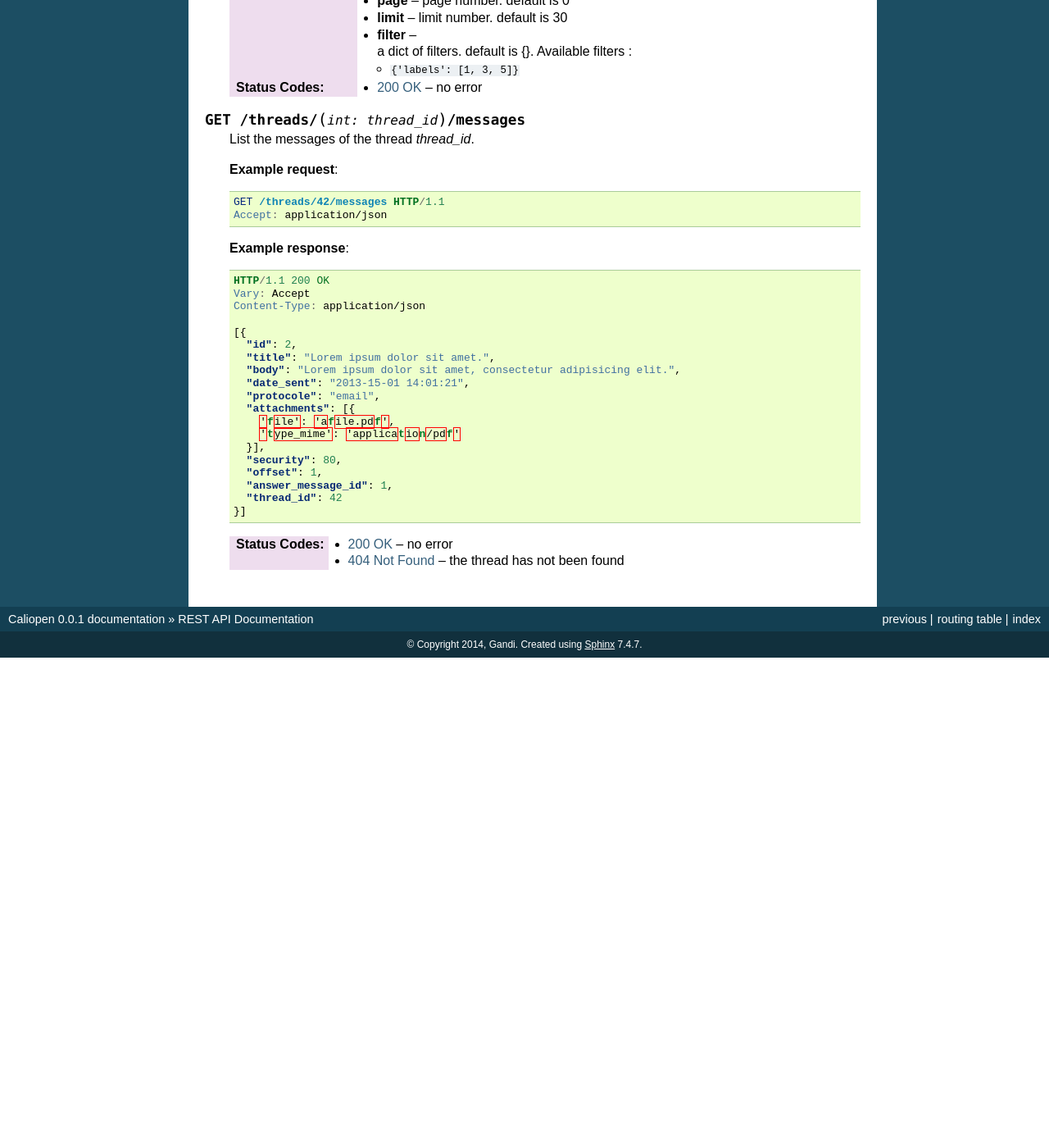
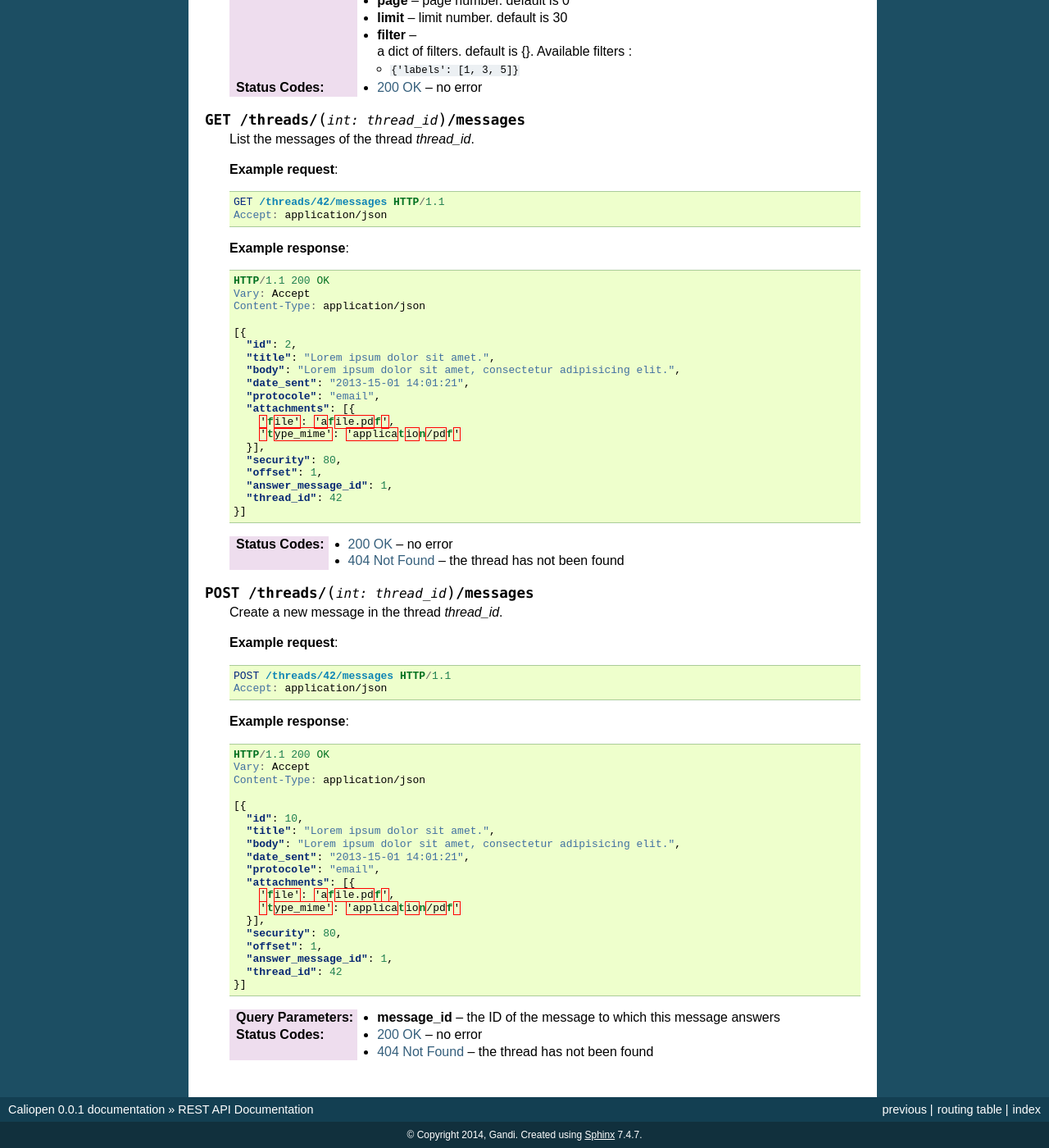
Before and after one commit to albancrommer/Caliop-PoC, a Sphinx documentation site: the page built from docs/rest_api.rst, in a window 1280 px wide and 1400 px high, scrolled down 1278 px. Shown: the whole window at 82% size. Built offline with Sphinx 7.4.7, drawn with Linux system fonts in a browser that asks for light colours; before the commit the page ends 2080 px from its top, so only the background shows below that.

Commit message:
Add documentation.

```diff
--- a/docs/rest_api.rst
+++ b/docs/rest_api.rst
@@ -134,3 +134,43 @@ REST API Documentation
 
    :statuscode 200: no error
    :statuscode 404: the thread has not been found
+
+
+.. http:post:: /threads/(int:thread_id)/messages
+
+   Create a new message in the thread `thread_id`.
+
+   **Example request**:
+
+   .. sourcecode:: http
+
+      POST /threads/42/messages HTTP/1.1
+      Accept: application/json
+
+   **Example response**:
+
+   .. sourcecode:: http
+
+      HTTP/1.1 200 OK
+      Vary: Accept
+      Content-Type: application/json
+
+      [{
+        "id": 10,
+        "title": "Lorem ipsum dolor sit amet.",
+        "body": "Lorem ipsum dolor sit amet, consectetur adipisicing elit.",
+        "date_sent": "2013-15-01 14:01:21",
+        "protocole": "email",
+        "attachments": [{
+          'file': 'afile.pdf',
+          'type_mime': 'application/pdf'
+        }],
+        "security": 80,
+        "offset": 1,
+        "answer_message_id": 1,
+        "thread_id": 42
+      }]
+
+   :query message_id: the ID of the message to which this message answers
+   :statuscode 200: no error
+   :statuscode 404: the thread has not been found
```
